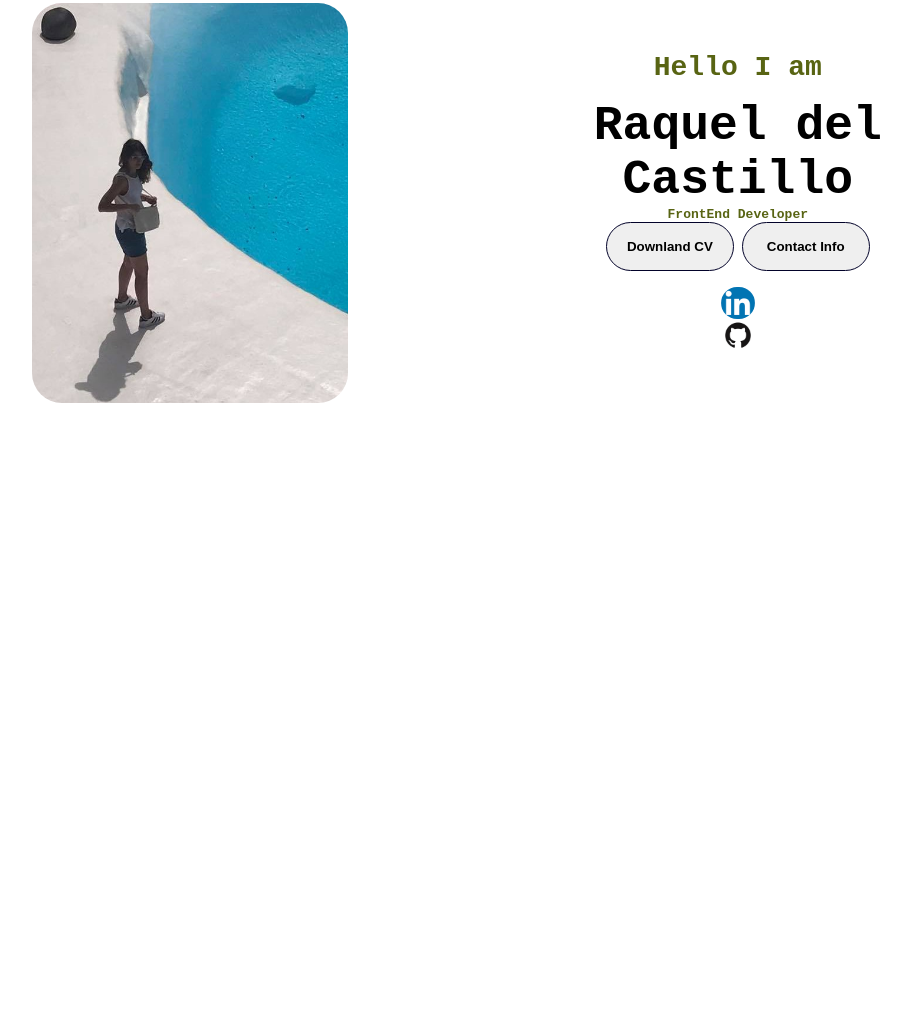
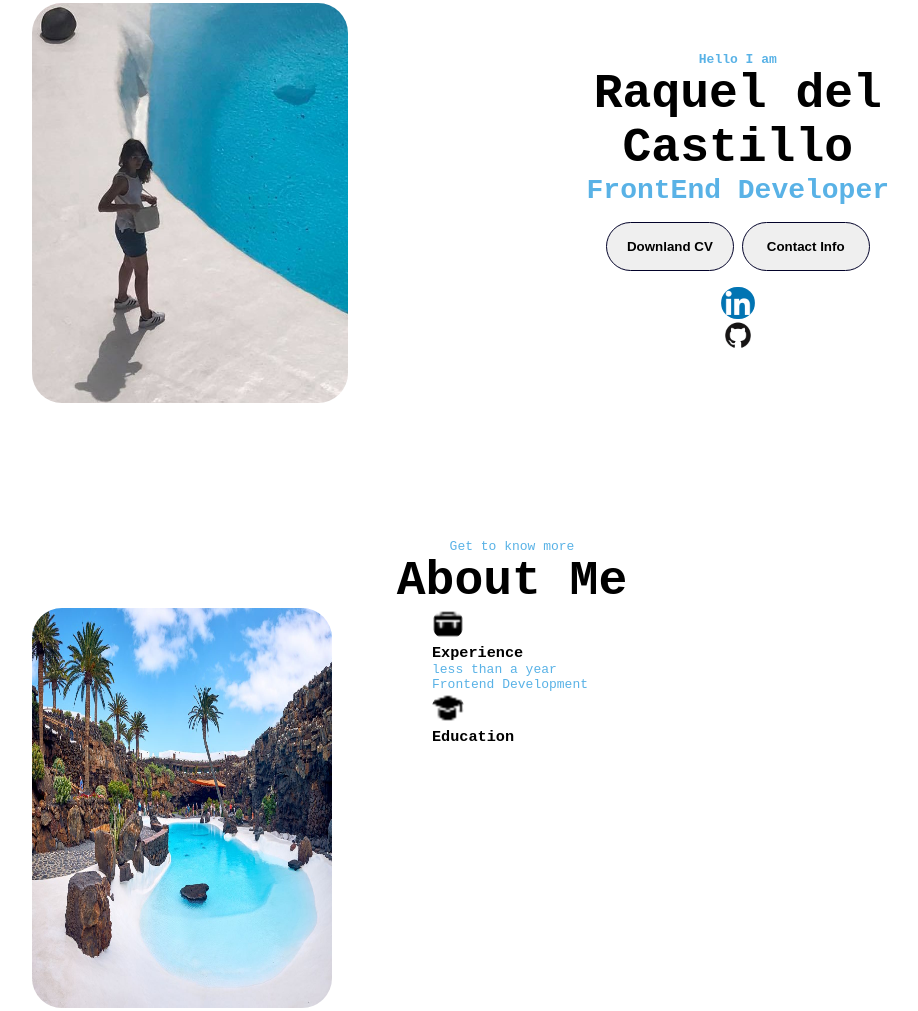
Before and after one commit to Raqueldelcastillo/bootsPorfolio, a plain HTML site: page index.html in a window 1280 px wide. Shown: the part 269-1280 px from the top of the page, without its empty margins (128-1046 px from the left). Before the commit the page ends 800 px from the top, so only its background shows below. Drawn offline with Linux system fonts and the light colour scheme.

Commit message:
adding section

```diff
--- a/index.html
+++ b/index.html
@@ -73,10 +73,36 @@ Contact Info
   class="icon"
   onclick="location.href= 'https:/github.com/'">
 </div>
+</div>
+    </section>
 
+    <section id="about">
+<p class="section__text__p1">
+Get to know more
+</p>
+<h1 class="title">
+About Me
+</h1>
+<div class="section-container">
+  <div class="section__pic-container">
+<img src="./assets/pool3.jpg" alt="porfile pic" class="about-pic" width="300px">
+</div>
+<div class="about-details-container">
+  <div class="about-containers">
+    <div class="details-container">
+    <img src="./assets/work-experience.png" alt="experience icon" class ="icon">
+    <h3> Experience </h3>
+    <p>less than a year <br> Frontend Development</p>
+</div>
+<div class=""details-container>
+
+<img src="./assets/education-experience.png" alt="education" class="icon">
+<h3>Education</h3>
 
 </div>
-
+  </div>
+</div>
+</div>
     </section>
     <script src="script.js"></script>
   </body>
--- a/style.css
+++ b/style.css
@@ -12,7 +12,8 @@ html {
 }
 
 p {
-  color: rgb(88, 100, 19);
+  color: rgb(89, 178, 230);
+  /* color: rgb(88, 100, 19); */
 }
 
 a,
@@ -155,7 +156,7 @@ img {
 .section__text__p1 {
   text-align: center;
 }
-.section__text__p1 {
+.section__text__p2 {
   font-size: 1.75rem;
   margin-bottom: 1rem;
 }
@@ -193,6 +194,7 @@ img {
 .btn-color-1:hover,
 .btn-color-2:hover {
   cursor: pointer;
-  background: rgb(163, 161, 161);
+  background: rgb(89, 178, 230);
+  /* background: rgb(113, 124, 8); */
   color: aliceblue;
 }
```
Also changed, not shown: assets/education-experience.png (added), assets/work-experience.png (added).
